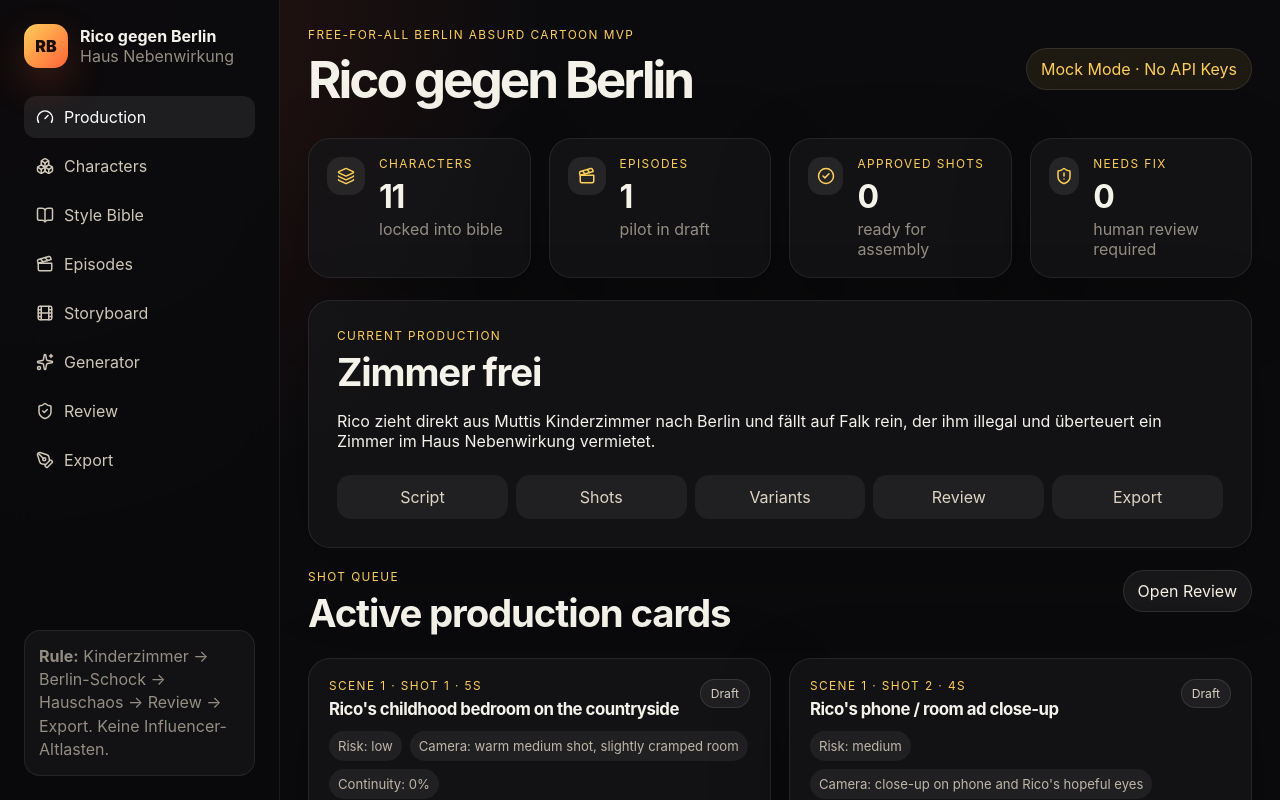
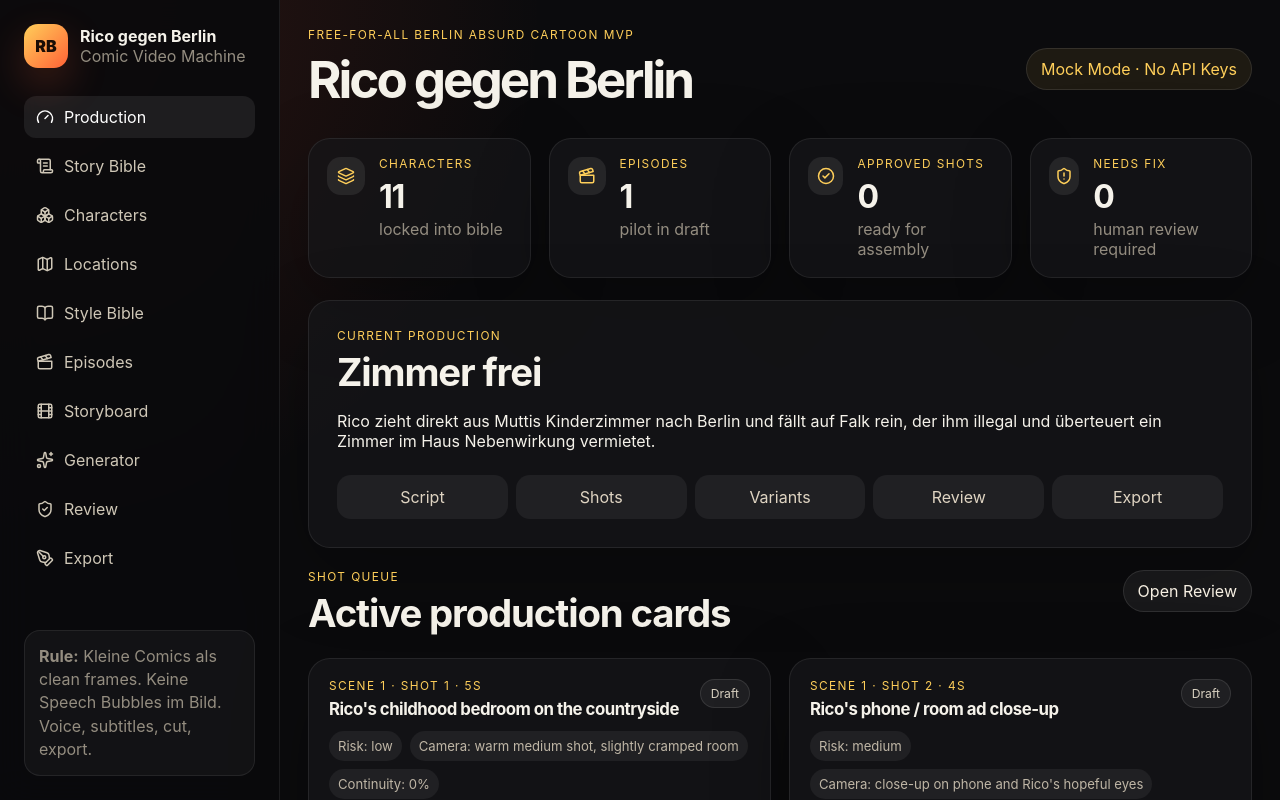
Before and after one commit to Pagebabe/comic, a React (Vite) app: page / in a window 1280 px wide. Shown: the top 800 px of the page. Built offline with nearby package versions, Linux system fonts and the light colour scheme.

Commit message:
Add story and locations nav for comic video machine

```diff
--- a/src/components/Sidebar.tsx
+++ b/src/components/Sidebar.tsx
@@ -1,4 +1,4 @@
-import { BookOpen, Boxes, Clapperboard, Film, Gauge, PenTool, ShieldCheck, Sparkles } from 'lucide-react';
+import { BookOpen, Boxes, Clapperboard, Film, Gauge, Map, PenTool, ScrollText, ShieldCheck, Sparkles } from 'lucide-react';
 import type { LucideIcon } from 'lucide-react';
 
 export interface NavItem {
@@ -9,7 +9,9 @@ export interface NavItem {
 
 export const navItems: NavItem[] = [
   { route: '/', label: 'Production', icon: Gauge },
+  { route: '/story-bible', label: 'Story Bible', icon: ScrollText },
   { route: '/characters', label: 'Characters', icon: Boxes },
+  { route: '/locations', label: 'Locations', icon: Map },
   { route: '/style-bible', label: 'Style Bible', icon: BookOpen },
   { route: '/episodes', label: 'Episodes', icon: Clapperboard },
   { route: '/storyboard', label: 'Storyboard', icon: Film },
@@ -25,7 +27,7 @@ export function Sidebar({ activeRoute, items }: { activeRoute: string; items: Na
         <div className="brand-mark">RB</div>
         <div>
           <strong>Rico gegen Berlin</strong>
-          <span>Haus Nebenwirkung</span>
+          <span>Comic Video Machine</span>
         </div>
       </div>
       <nav>
@@ -40,7 +42,7 @@ export function Sidebar({ activeRoute, items }: { activeRoute: string; items: Na
         })}
       </nav>
       <div className="sidebar-note">
-        <strong>Rule:</strong> Kinderzimmer → Berlin-Schock → Hauschaos → Review → Export. Keine Influencer-Altlasten.
+        <strong>Rule:</strong> Kleine Comics als clean frames. Keine Speech Bubbles im Bild. Voice, subtitles, cut, export.
       </div>
     </aside>
   );
```
